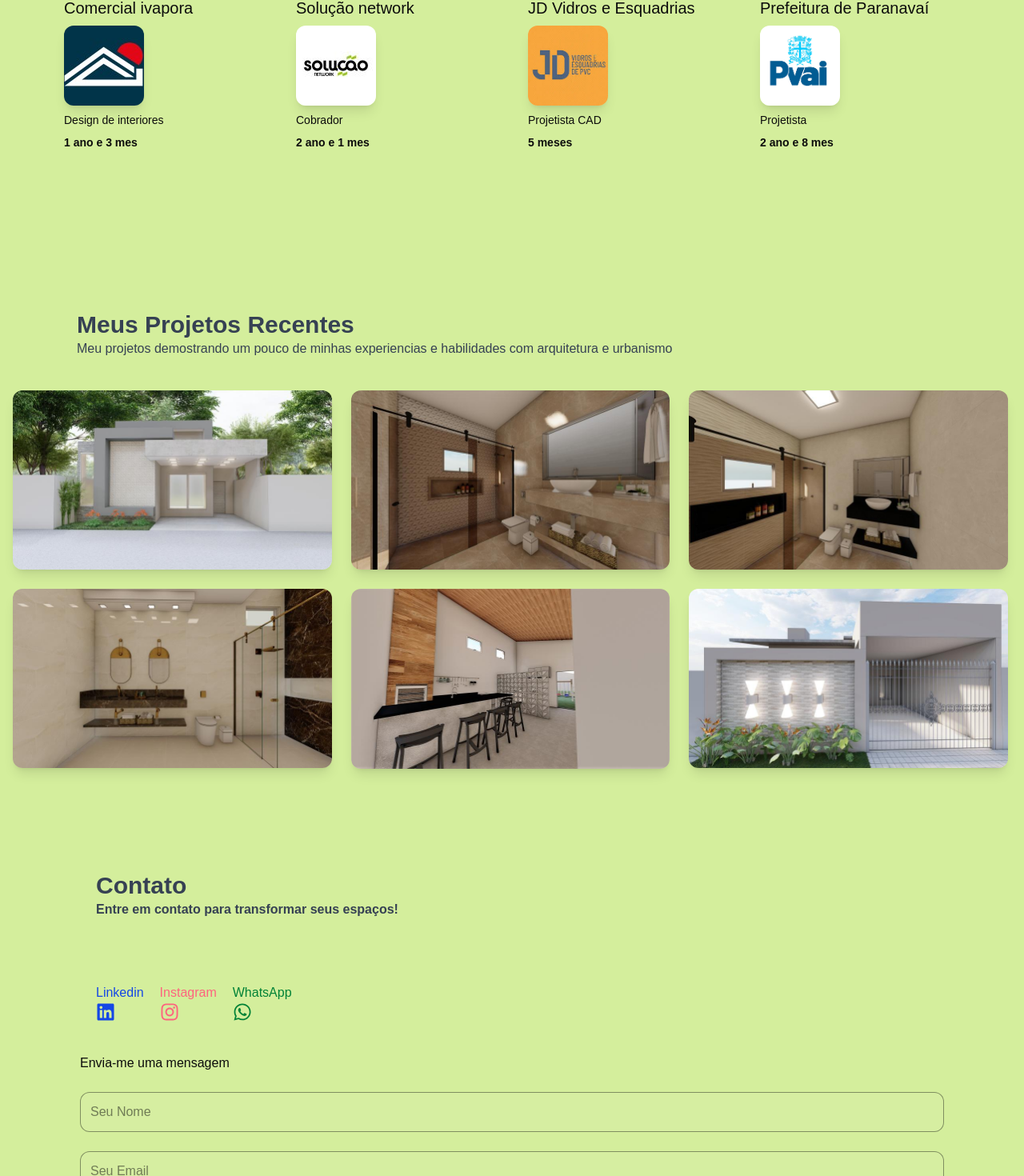
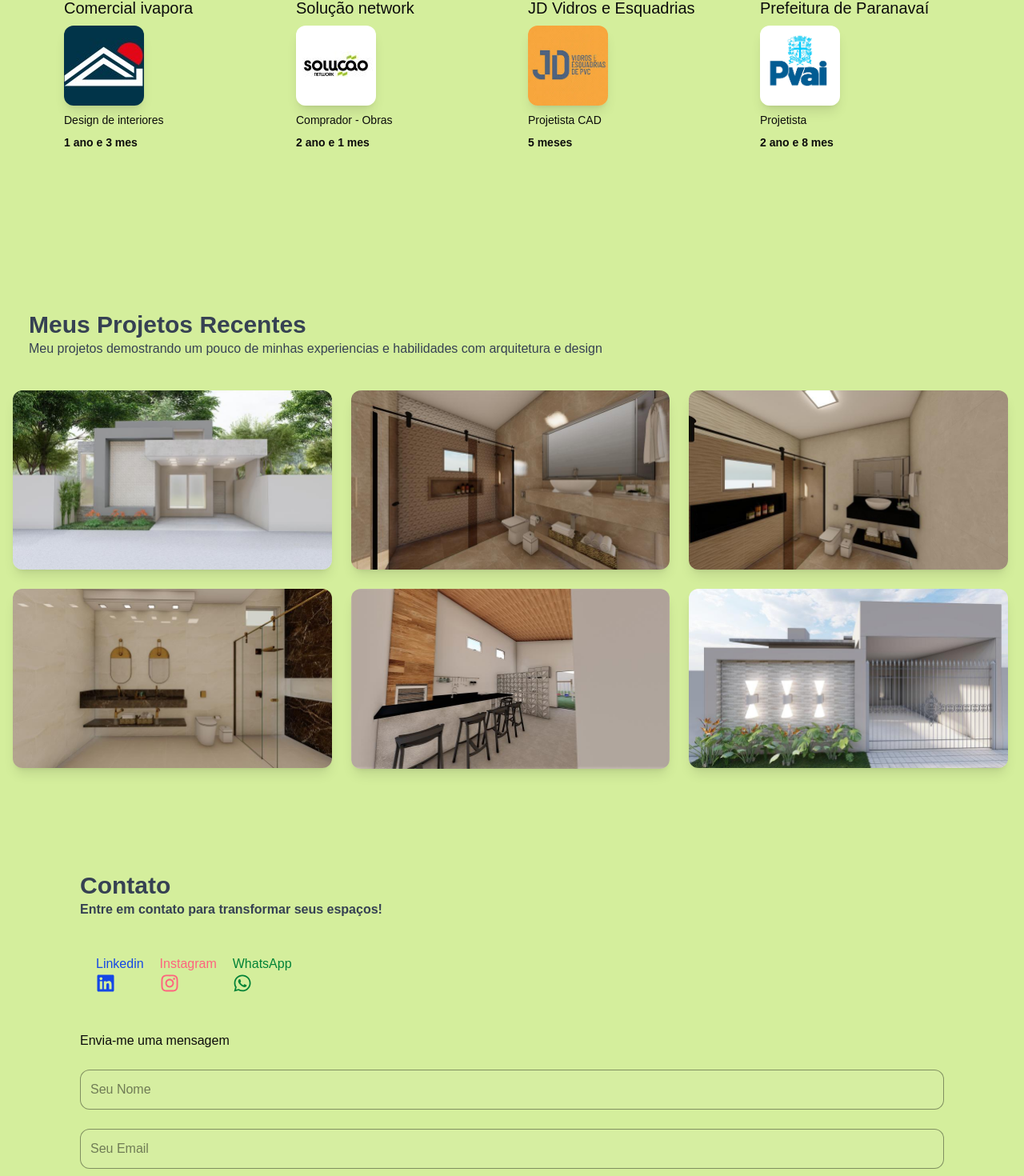
Before and after one commit to felipelima-Ti/portifolioVicc, a Next.js app: page / in a window 1280 px wide. Shown: the part 1634-3104 px from the top of the page at 80% size. Built offline with nearby package versions, Linux system fonts and the light colour scheme.

Commit message:
fix texts in page

```diff
--- a/src/app/page.jsx
+++ b/src/app/page.jsx
@@ -173,7 +173,7 @@ export default function Page() {
                   height={300}
                   className="rounded-xl shadow-lg"
                 />
-                <p className="text-sm mt-2">Cobrador</p>
+                <p className="text-sm mt-2">Comprador - Obras</p>
                 <p className="text-sm mt-2"><b>2 ano e 1 mes</b></p>
               </div>
 
@@ -210,8 +210,8 @@ export default function Page() {
 
         {/* PROJECTS */}
         <section id="projects" className="ml-4 mt-20 mr-5 mt-50">
-          <h2 className="text-3xl font-semibold text-gray-700 ml-20 "> Meus Projetos Recentes</h2>
-          <p className=" mb-10 text-gray-700 ml-20">Meu projetos demostrando um pouco de minhas experiencias e habilidades com arquitetura e urbanismo </p>
+          <h2 className="text-3xl font-semibold text-gray-700 ml-5 "> Meus Projetos Recentes</h2>
+          <p className=" mb-10 text-gray-700 ml-5">Meu projetos demostrando um pouco de minhas experiencias e habilidades com arquitetura e design</p>
 
           <motion.div
             variants={fadeSlide}
@@ -265,12 +265,12 @@ export default function Page() {
           </motion.div>
         </section>
         <section id="contato" className="max-w-6xl mx-auto mt-12 px-4">
-          <h2 className="text-3xl font-semibold text-gray-700 ml-10 "><b> Contato</b></h2>
-          <p className="font-semibold mb-10 text-gray-700 ml-10">Entre em contato para transformar seus espaços!</p>
-         <div className="flex gap-4 mt-5 text-3xl ml-20">
+          <h2 className="text-3xl font-semibold text-gray-700 ml-5 "><b> Contato</b></h2>
+          <p className="font-semibold mb-1 text-gray-700 ml-5">Entre em contato para transformar seus espaços!</p>
+         <div className="flex gap-10 mt-1 text-3xl ml-20">
 </div>
 <div className="mb-40 bg-[] p-5 rounded-xl w-full">
-     <div className="flex m-5 mb-10">
+     <div className="flex m-5 mb-12">
             <a href="https://www.linkedin.com/in/vit%C3%B3ria-tenfen-25575622a/" className="text-blue-700 hover:underline">Linkedin
               <FaLinkedin size={24} className="text-blue-700" />
             </a><br></br>
```
